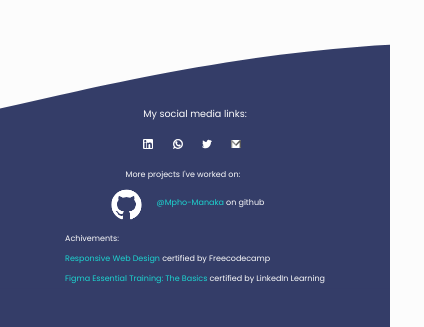
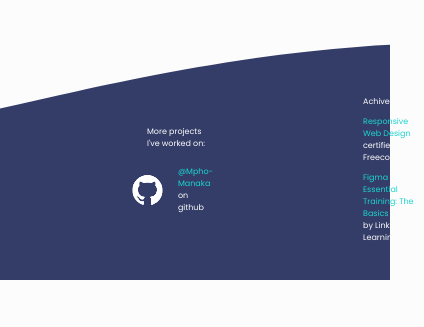
Before and after one commit to JonathanManaka/MphoManaka.github.io, a plain HTML site: page index.html in a window 390 px wide. Shown: the part 3198-3525 px from the top of the page, 424 px wide, since content can reach past the window. After the commit the page ends 3478 px from the top, so only its background shows below. Drawn offline with Linux system fonts and the light colour scheme.

Commit message:
added footer for mobile-responsive

```diff
--- a/css/mobile-responsive.css
+++ b/css/mobile-responsive.css
@@ -154,4 +154,18 @@
   .achivements-container p {
     font-size: 0.5rem;
   }
+  .footer {
+    width: 100%;
+    height: 250px;
+    display: flex;
+    flex-direction: row;
+    align-items: center;
+    justify-content: center;
+    gap: 150px;
+  }
+  .footer {
+    background-image: url("../images/wave.svg");
+
+    padding-top: 80px;
+  }
 }
```
